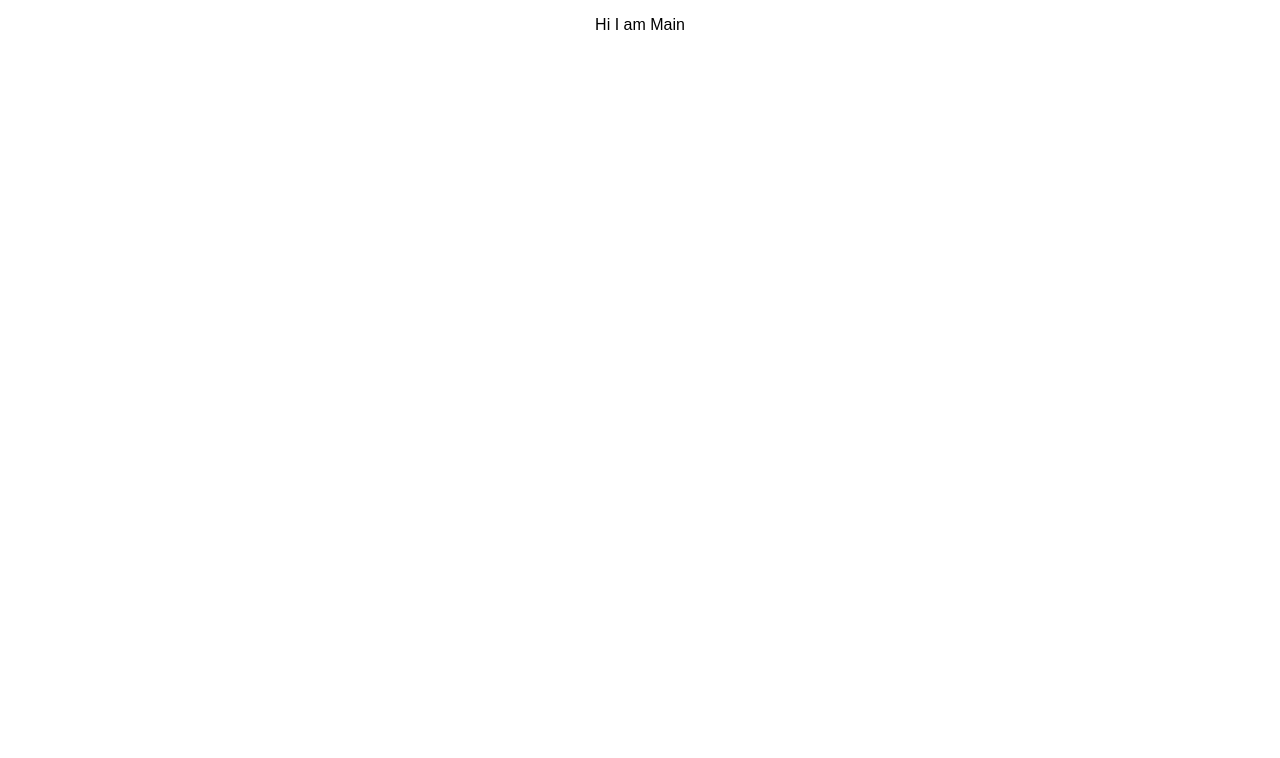
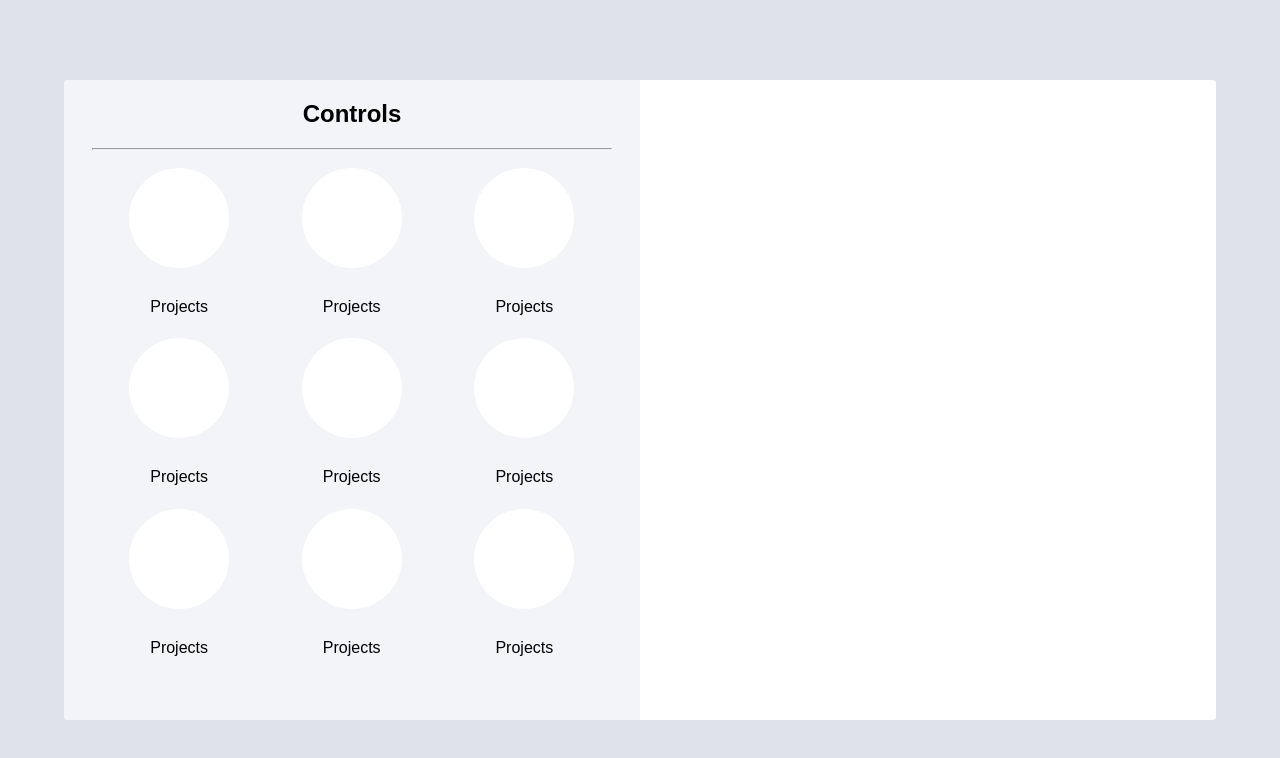
Before and after one commit to robbiegreiner/construction-forms-web-app, a React (Create React App) app: page / in a window 1280 px wide. Shown: the top 758 px of the page. Built offline with nearby package versions, Linux system fonts and the light colour scheme.

Commit message:
styling of controls

```diff
--- a/src/components/App.js
+++ b/src/components/App.js
@@ -1,15 +1,14 @@
 import React, { Component } from 'react';
 import { Route } from 'react-router-dom';
 import '../styles/App.css';
-import Main from './Main.js';
+import Controls from './Controls.js';
 
 class App extends Component {
   render() {
     return (
       <div className="App">
-        <Route path="/" component={ Main } />
-        {/* <Route path="/" component= { Controls } />
-        <Route exact path="/" component= { DataViz } /> */}
+        <Route path="/" component= { Controls } />
+        {/* <Route exact path="/" component= { DataViz } /> */}
         {/* <Route exact path="/employees" component= { employeesContainer } />
         <Route exact path="/employees/:id" component= { employeesContainer } /> */}
         {/* <Route path="/employees" component={ employees } /> */}
--- a/src/components/Controls.js
+++ b/src/components/Controls.js
@@ -0,0 +1,65 @@
+import React, { Component } from 'react';
+import { Route } from 'react-router-dom';
+import '../styles/Controls.css';
+
+class Controls extends Component {
+  render() {
+    return (
+      <section className="main-container">
+        <div className="controls">
+          <h1>Controls</h1>
+          <hr/>
+          <div className="button-container">
+            <div className="button">
+              <div className="circle-icon"></div>
+              <p className="button-name">Projects</p>
+            </div>
+
+            <div className="button">
+              <div className="circle-icon"></div>
+              <p className="button-name">Projects</p>
+            </div>
+
+            <div className="button">
+              <div className="circle-icon"></div>
+              <p className="button-name">Projects</p>
+            </div>
+
+            <div className="button">
+              <div className="circle-icon"></div>
+              <p className="button-name">Projects</p>
+            </div>
+
+            <div className="button">
+              <div className="circle-icon"></div>
+              <p className="button-name">Projects</p>
+            </div>
+
+            <div className="button">
+              <div className="circle-icon"></div>
+              <p className="button-name">Projects</p>
+            </div>
+
+            <div className="button">
+              <div className="circle-icon"></div>
+              <p className="button-name">Projects</p>
+            </div>
+
+            <div className="button">
+              <div className="circle-icon"></div>
+              <p className="button-name">Projects</p>
+            </div>
+
+            <div className="button">
+              <div className="circle-icon"></div>
+              <p className="button-name">Projects</p>
+            </div>
+
+          </div>
+        </div>
+      </section>
+    );
+  }
+}
+
+export default Controls;
--- a/src/components/Main.js
+++ /dev/null
@@ -1,11 +0,0 @@
-import React from 'react';
-import PropTypes from 'prop-types';
-import '../styles/Main.css';
-
-const Main = () => {
-  return (
-    <p>Hi I am Main</p>
-  )
-}
-
-export default Main;
--- a/src/styles/App.css
+++ b/src/styles/App.css
@@ -1,28 +1,16 @@
 .App {
-  text-align: center;
+  width: 100%;
+  height: 100vh;
+  background-color: #DEE3EB;
+  display: flex;
+  flex-direction: column;
+  align-items: center;
+  justify-content: center;
 }
 
-.App-logo {
-  animation: App-logo-spin infinite 20s linear;
-  height: 80px;
+.main-container {
+  width: 90vw;
+  height: 80vh;
+  background-color: white;
+  border-radius: 4px;
 }
-
-.App-header {
-  background-color: #222;
-  height: 150px;
-  padding: 20px;
-  color: white;
-}
-
-.App-title {
-  font-size: 1.5em;
-}
-
-.App-intro {
-  font-size: large;
-}
-
-@keyframes App-logo-spin {
-  from { transform: rotate(0deg); }
-  to { transform: rotate(360deg); }
-}
--- /dev/null
+++ b/src/styles/Controls.css
@@ -0,0 +1,54 @@
+.controls {
+  width: 50%;
+  height: 100%;
+  background-color: #F2F4F7;
+  border-radius: 4px 0 0px 4px;
+  display: flex;
+  flex-direction: column;
+  align-items: center;
+}
+
+.controls h1 {
+  margin-top: 20px;
+  margin-bottom: 20px;
+}
+
+.controls hr {
+  width: 90%;
+}
+
+.button-container {
+  display: flex;
+  flex-wrap: wrap;
+  padding: 0 5% 10% 5%;
+  height: 90%;
+  width: 90%;
+}
+
+.button {
+  border-radius: 4px;
+  display: flex;
+  flex-direction: column;
+  justify-content: flex-end;
+  align-items: center;
+  width: 33.3%;
+  height: 33.3%;
+  transition: all .3s;
+  cursor: pointer;
+}
+
+.button:hover {
+  background-color: #DEE3EB;
+}
+
+.circle-icon {
+  height: 100px;
+  width: 100px;
+  border-radius: 100%;
+  background-color: #FFFFFF;
+  margin-bottom: 30px;
+}
+
+.button-name {
+  margin-bottom: 5px;
+}
--- a/src/styles/index.css
+++ b/src/styles/index.css
@@ -1,3 +1,8 @@
+* {
+  margin: 0;
+  padding: 0;
+}
+
 body {
   margin: 0;
   padding: 0;
```
Also changed, not shown: src/styles/Main.css (deleted).
